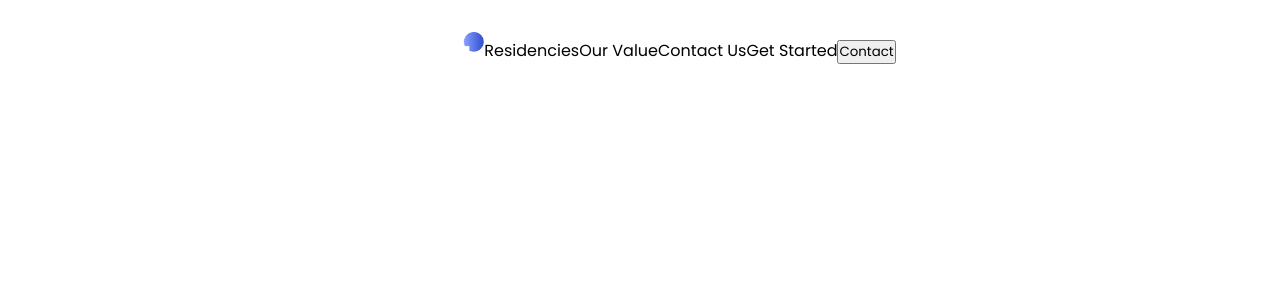
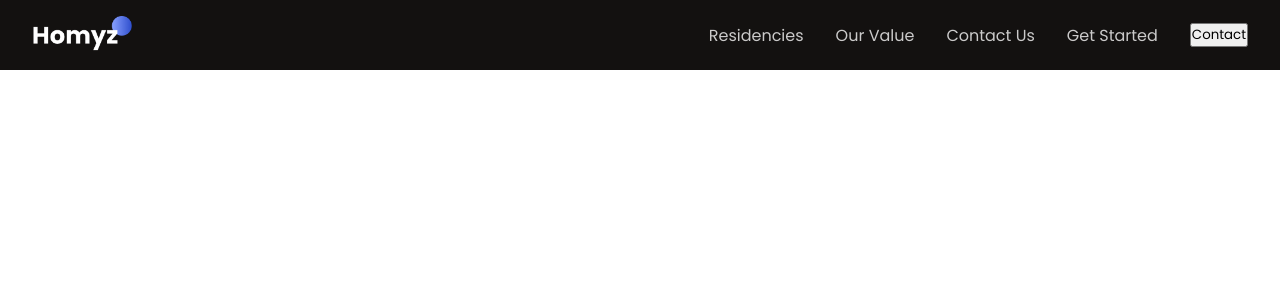
Before and after one commit to suisashehi/real-estate, a React (Vite) app: page / in a window 1280 px wide. Shown: the top 300 px of the page. Built offline with nearby package versions, Linux system fonts and the light colour scheme.

Commit message:
Styled header wrapper, container, and menu with colors, flexbox, spacing, hover effects, and flex layout

```diff
--- a/src/components/Header/Header.css
+++ b/src/components/Header/Header.css
@@ -1,5 +1,21 @@
+.h-wrapper{
+    background: var(--black);
+    color: white;
+}
+
 .h-container{
-    display: flex;
-    align-items: center;
-    justify-content: center;
+    justify-content: space-between;
+    padding-top: 1rem;
+    padding-bottom: 1rem;
+    color: var(--secondary);
+
 }
+
+.h-menu{
+    gap: 2rem;
+
+}
+
+.h-menu>*:hover{
+    cursor: pointer;
+}
--- a/src/components/Header/Header.jsx
+++ b/src/components/Header/Header.jsx
@@ -8,7 +8,7 @@ const Header = () => {
 
       <img src="./logo.png" alt="logo" width={100} />
 
-      <div className="h-menu">
+      <div className="flexCenter h-menu">
         <a
         href=""
         >
```
